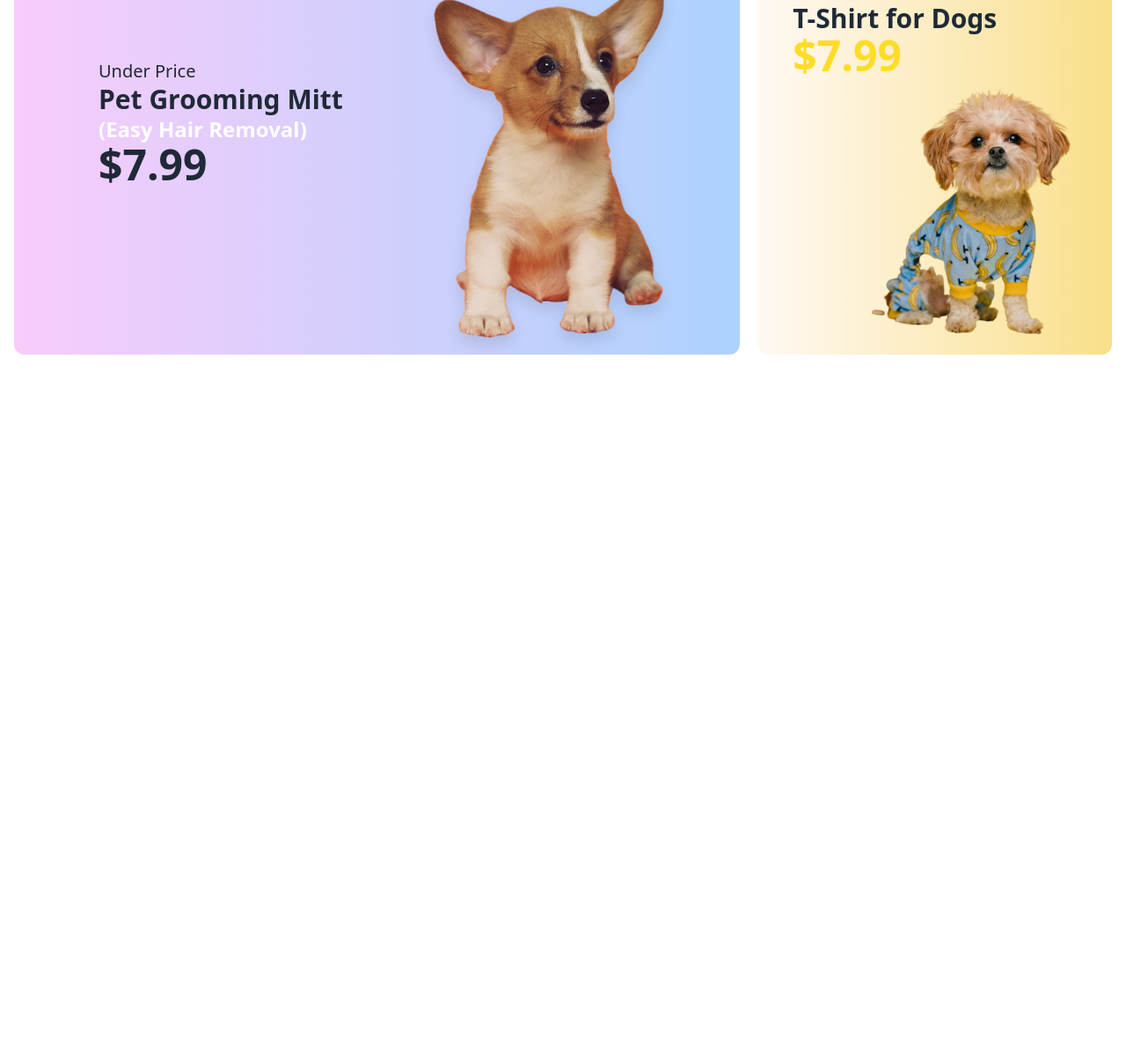
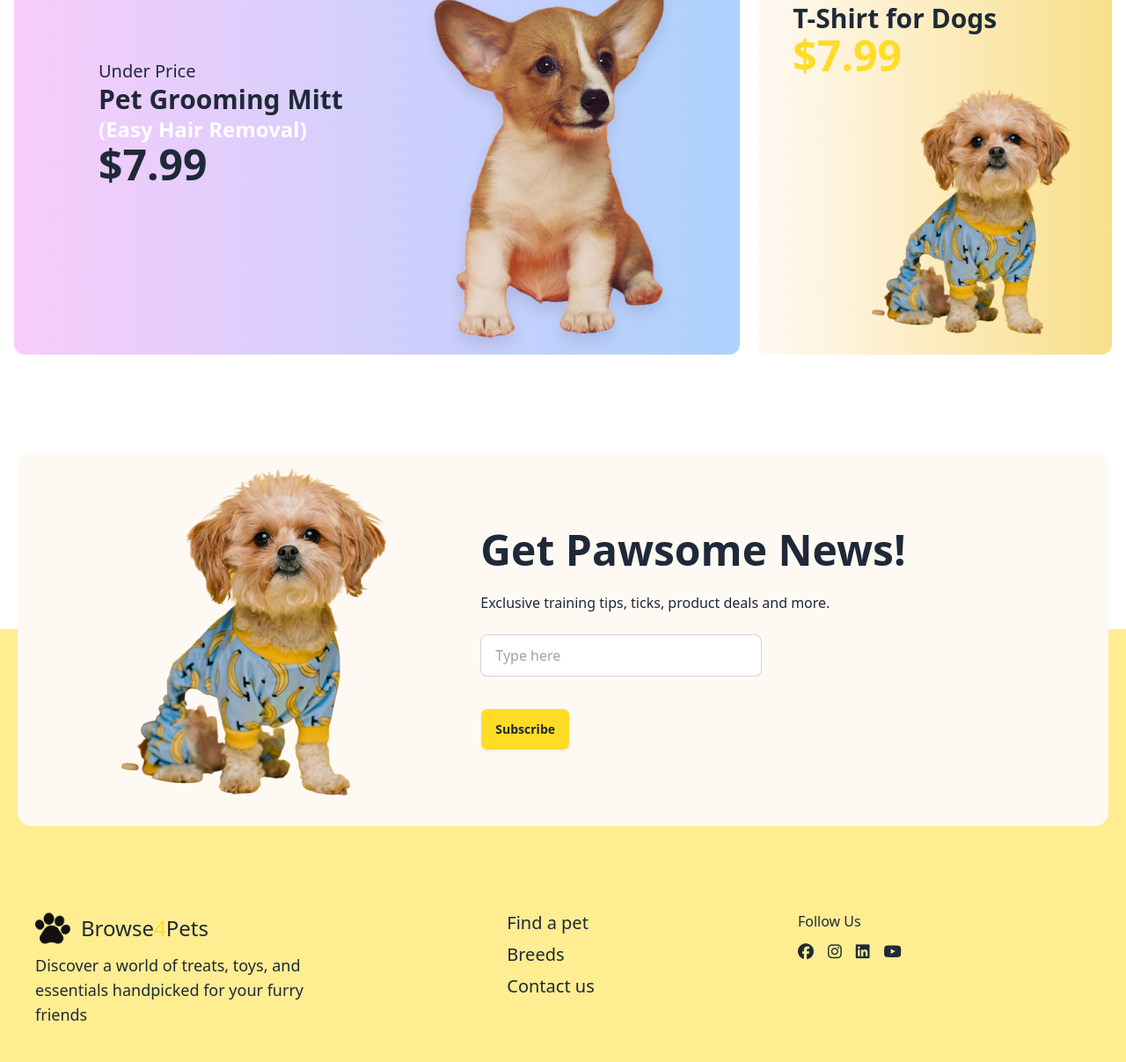
Before and after one commit to MdMasum23/Assignment_03_Category_0001, a plain HTML site: page index.html in a window 1280 px wide. Shown: the part 2935-4142 px from the top of the page at 88% size. Before the commit the page ends 3434 px from the top, so only its background shows below. Drawn offline with nearby package versions, Linux system fonts and the light colour scheme; a web font is replaced by a local one.

Commit message:
footer section added

```diff
--- a/index.html
+++ b/index.html
@@ -351,6 +351,61 @@
             </main>
 
 
+              <section class="max-w-screen-xl mx-auto">
+                <div class="bg-[#FFF9F4] rounded-2xl relative top-56 -mt-52 mx-5">
+                  <div class="hero">
+                    <div class="hero-content flex-col lg:flex-row pr-32">
+                      <img
+                        src="assets/cute-pet-mid.png"
+                        class="" />
+                      <div class="pl-20">
+                        <h1 class="text-5xl font-bold">Get Pawsome News!</h1>
+                        <p class="py-6">
+                          Exclusive training tips, ticks, product deals and more.
+                        </p>
+                        <input type="text" placeholder="Type here" class="input input-bordered w-full max-w-xs" />
+                        <div class="mt-9">
+                          <button class="btn bg-[#FFDC26]">Subscribe</button>
+                        </div>
+                      </div>
+                    </div>
+                  </div>
+                </div>
+              </section>
 
+
+         <section class="bg-[#FFDC2680]">
+          <footer class="max-w-screen-xl mx-auto footer p-10 mt-0 pt-80">
+            <nav class="">
+              <div class="flex items-center gap-3">
+                <img src="assets/logo-footer.png" alt="" class="w-10 h-10">
+                <h4 class="text-2xl font-normal">Browse<span class="text-[#FFDC26]">4</span>Pets</h4>
+              </div>
+              <p class="text-lg font-normal">Discover a world of treats, toys, and <br> essentials handpicked for your furry <br> friends</p>
+            </nav>
+            <nav class=" text-xl font-normal">
+              <a class="link link-hover">Find a pet</a>
+              <a class="link link-hover">Breeds</a>
+              <a class="link link-hover">Contact us</a>
+            </nav>
+            <nav class="">
+              <p class="text-base font-medium">Follow Us</p>
+              <div class="grid grid-flow-col gap-4 text-lg">
+                <a>
+                  <i class="fa-brands fa-facebook"></i>
+                </a>
+                <a>
+                  <i class="fa-brands fa-instagram"></i>
+                </a>
+                <a>
+                  <i class="fa-brands fa-linkedin"></i>
+                </a>
+                <a>
+                  <i class="fa-brands fa-youtube"></i>
+                </a>
+              </div>
+            </nav>
+          </footer>
+         </section>
 </body>
 </html>
```
